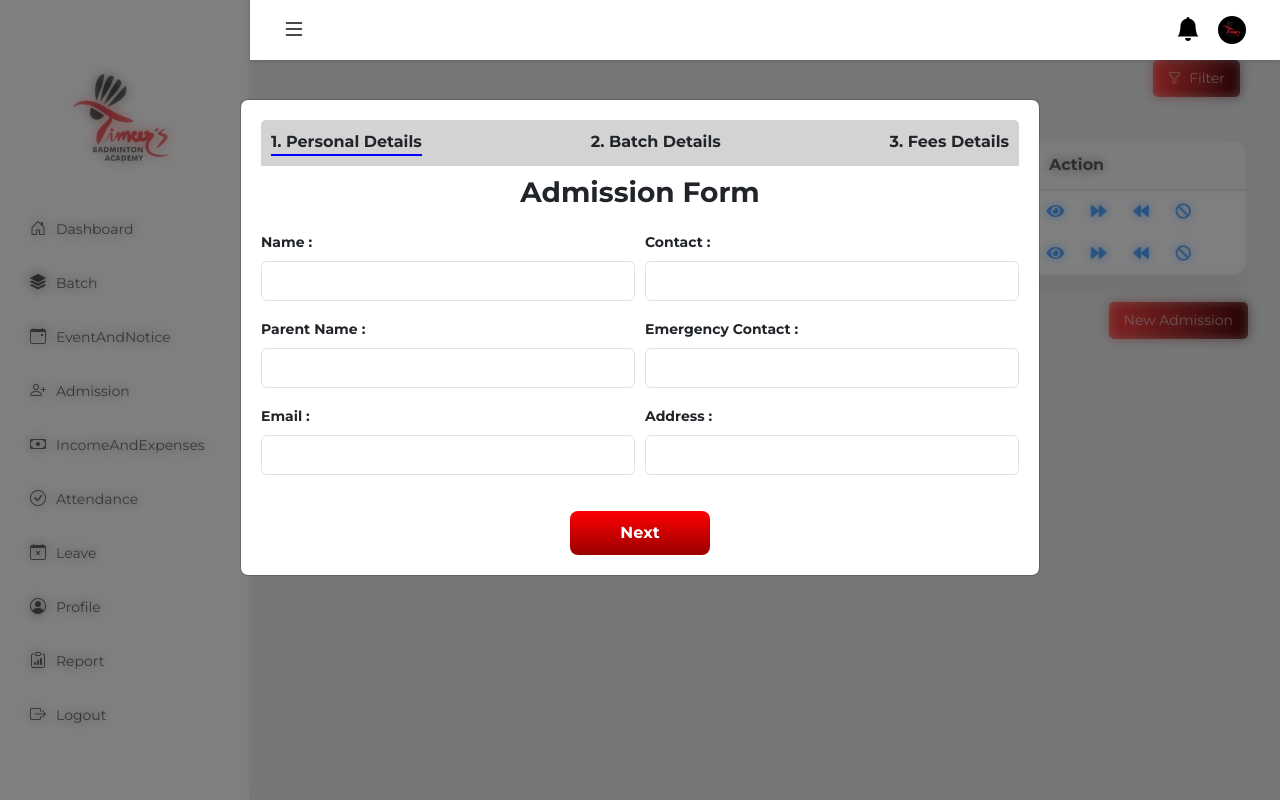
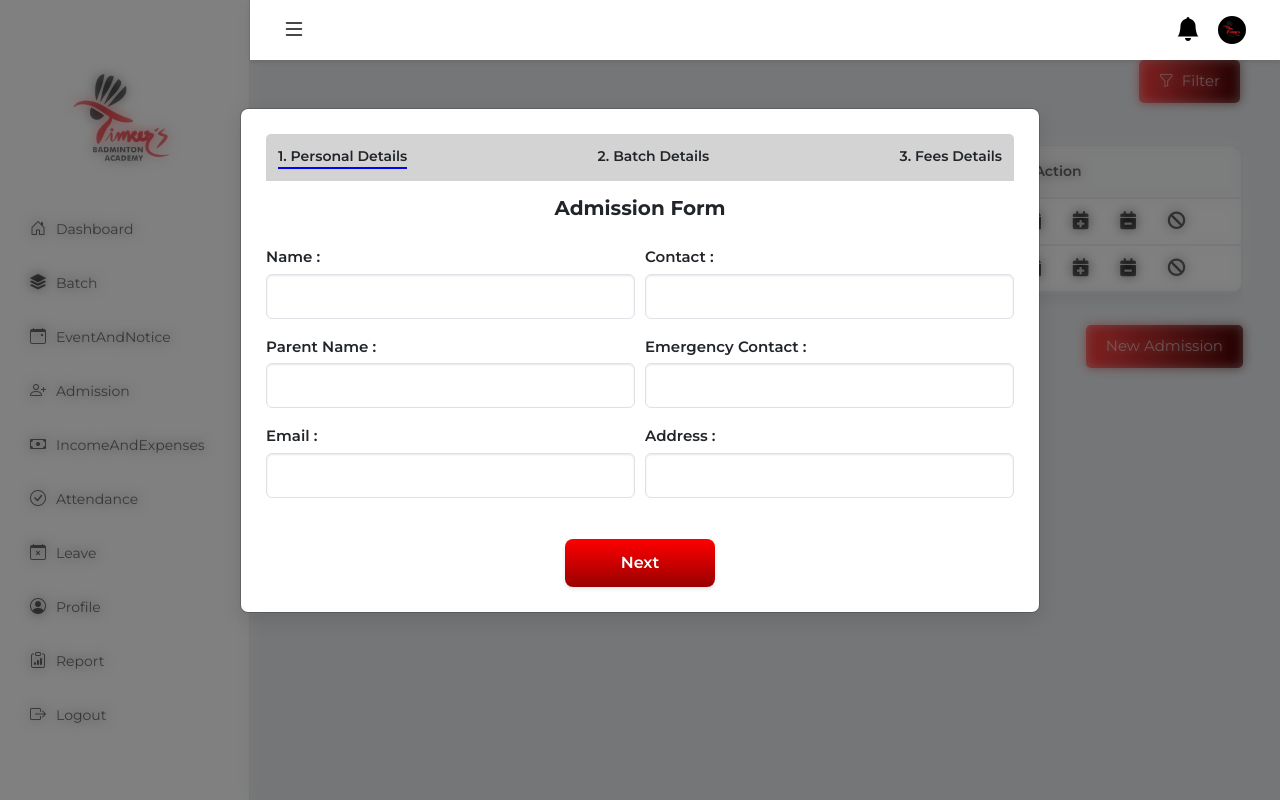
Before and after one commit to kalkutenikita2001/Timers_Last, a CodeIgniter app: page /timersacademy/admin/Admission in a window 1280 px wide, after a click on "New Admission". Run offline with CodeIgniter, Linux system fonts and the light colour scheme.

Commit message:
Added New changes

```diff
--- a/application/views/admin/Admission.php
+++ b/application/views/admin/Admission.php
@@ -13,11 +13,12 @@
     body {
       background-color: #e9ecef !important;
       margin: 0;
+      font-family: 'Segoe UI', Tahoma, Geneva, Verdana, sans-serif;
     }
 
     .content-wrapper {
       margin-left: 250px;
-      padding: 20px;
+      padding: 25px;
       transition: all 0.3s ease-in-out;
     }
 
@@ -36,12 +37,12 @@
 
     .table {
       width: 100%;
-      border-collapse: separate; /* Allows border-radius on cells */
+      border-collapse: separate;
       border-spacing: 0;
       background: #fff;
-      border-radius: 15px; /* Rounded corners for the entire table */
+      border-radius: 15px;
       overflow: hidden;
-      box-shadow: 0 6px 20px rgba(0, 0, 0, 0.1); /* Enhanced shadow for depth */
+      box-shadow: 0 4px 12px rgba(0, 0, 0, 0.1);
     }
 
     .table thead th {
@@ -49,21 +50,22 @@
       color: #000;
       border-bottom: 2px solid #dee2e6;
       white-space: nowrap;
-      padding: 12px 15px; /* Increased padding for better spacing */
+      padding: 15px 20px;
       text-align: center;
-      border-top-left-radius: 15px; /* Rounded top-left corner */
-      border-top-right-radius: 15px; /* Rounded top-right corner */
+      font-weight: 600;
+      border-top-left-radius: 15px;
+      border-top-right-radius: 15px;
     }
 
     .table td, .table th {
       vertical-align: middle;
       text-align: center;
-      padding: 12px 15px; /* Increased padding for better spacing */
+      padding: 15px 20px;
       white-space: nowrap;
       border-bottom: 1px solid #dee2e6;
+      font-size: 14px;
     }
 
-    /* Ensure the first and last td in the last row have rounded corners */
     .table tbody tr:last-child td:first-child {
       border-bottom-left-radius: 15px;
     }
@@ -73,22 +75,27 @@
     }
 
     .table tbody tr:hover {
-      background-color: #f1f1f1; /* Subtle hover effect */
+      background-color: #f1f1f1;
       transition: background-color 0.3s ease;
+    }
+
+    .table .horizontal-line td {
+      border: none;
+      background-color: #dee2e6;
+      height: 2px;
+      padding: 0;
     }
 
     .action-btn {
       background: none;
       border: none;
-      font-size: 16px;
-      margin: 0 5px;
-      color: #007bff;
-      transition: color 0.3s ease, transform 0.2s ease; /* Smooth transitions */
+      font-size: 18px;
+      margin: 0 8px;
+      transition: transform 0.2s ease;
     }
 
     .action-btn:hover {
-      color: #0056b3;
-      transform: scale(1.1); /* Slight scale on hover for interactivity */
+      transform: scale(1.15);
     }
 
     .new-admission-btn {
@@ -96,13 +103,15 @@
       color: white;
       border: none;
       border-radius: 5px;
-      padding: 8px 15px;
-      font-size: 14px;
-      margin-top: 10px;
+      padding: 10px 20px;
+      font-size: 15px;
+      margin-top: 15px;
+      box-shadow: 0 2px 4px rgba(0, 0, 0, 0.1);
+      transition: box-shadow 0.3s ease;
     }
 
     .new-admission-btn:hover {
-      background: linear-gradient(to right, #ff3030, #360000);
+      box-shadow: 0 4px 8px rgba(0, 0, 0, 0.2);
     }
 
     .filter-btn {
@@ -110,30 +119,34 @@
       color: white;
       border: none;
       border-radius: 5px;
-      padding: 8px 15px;
-      font-size: 14px;
+      padding: 10px 20px;
+      font-size: 15px;
       float: right;
-      margin-bottom: 10px;
+      margin-bottom: 15px;
       margin-right: 40px;
+      box-shadow: 0 2px 4px rgba(0, 0, 0, 0.1);
+      transition: box-shadow 0.3s ease;
     }
 
     .filter-btn:hover {
-      background: linear-gradient(to right, #ff3030, #360000);
+      box-shadow: 0 4px 8px rgba(0, 0, 0, 0.2);
     }
 
     .modal-content {
       background-color: #f0ebeb;
-      border-radius: 10px;
-      padding: 20px;
+      border-radius: 12px;
+      padding: 25px;
       margin: auto;
       border: 2px solid #007bff;
-      margin-top: 71px !important;
+      box-shadow: 0 6px 20px rgba(0, 0, 0, 0.1);
+      margin-top: 80px !important;
     }
 
     .modal-content h3 {
       text-align: center;
-      font-weight: bold;
-      margin-bottom: 20px;
+      font-weight: 700;
+      margin-bottom: 25px;
+      font-size: 20px;
     }
 
     .modal-backdrop.show {
@@ -141,14 +154,16 @@
     }
 
     .form-group label {
-      font-weight: bold;
-      font-size: 14px;
+      font-weight: 600;
+      font-size: 15px;
+      margin-bottom: 5px;
     }
 
     .form-control {
-      height: 40px;
-      border-radius: 6px;
+      height: 45px;
+      border-radius: 8px;
       font-size: 14px;
+      box-shadow: inset 0 1px 2px rgba(0, 0, 0, 0.1);
     }
 
     .submit-btn, .next-btn {
@@ -156,24 +171,31 @@
       border: none;
       color: white;
       border-radius: 8px;
-      padding: 10px;
-      width: 140px;
-      font-weight: bold;
+      padding: 12px;
+      width: 150px;
+      font-weight: 600;
       display: block;
-      margin: 20px auto 0;
+      margin: 25px auto 0;
+      box-shadow: 0 2px 4px rgba(0, 0, 0, 0.1);
+      transition: box-shadow 0.3s ease;
+    }
+
+    .submit-btn:hover, .next-btn:hover {
+      box-shadow: 0 4px 8px rgba(0, 0, 0, 0.2);
     }
 
     .step-nav {
       display: flex;
       justify-content: space-between;
-      padding: 10px;
+      padding: 12px;
       background-color: #d3d3d3;
       border-radius: 5px 5px 0 0;
-      margin-bottom: 10px;
+      margin-bottom: 15px;
+      font-size: 14px;
     }
 
     .step-nav span {
-      font-weight: bold;
+      font-weight: 600;
     }
 
     .step-active {
@@ -183,9 +205,15 @@
     .receipt-card {
       background-color: #f0ebeb;
       border: 2px solid #007bff;
-      border-radius: 5px;
-      padding: 10px;
-      margin: 10px 0;
+      border-radius: 8px;
+      padding: 15px;
+      margin: 15px 0;
+      box-shadow: 0 2px 6px rgba(0, 0, 0, 0.1);
+    }
+
+    .receipt-card p {
+      margin: 5px 0;
+      font-size: 14px;
     }
 
     @media (max-width: 768px) {
@@ -194,7 +222,7 @@
       }
       .content-wrapper {
         margin-left: 0 !important;
-        padding: 10px !important;
+        padding: 15px !important;
       }
       .table {
         font-size: 12px;
@@ -202,9 +230,13 @@
       .new-admission-btn, .filter-btn {
         margin-bottom: 10px;
         position: static;
+        width: 100%;
+        margin-right: 0;
       }
       .modal-content {
         max-width: 95%;
+        padding: 15px;
+        margin-top: 50px !important;
       }
     }
 
@@ -254,14 +286,15 @@
               <td>B1</td>
               <td>Corporate</td>
               <td>
-                <button class="action-btn edit-btn" data-toggle="modal" data-target="#editModal"><i class="fas fa-edit"></i></button>
-                <button class="action-btn delete-btn"><i class="fas fa-trash"></i></button>
-                <button class="action-btn view-btn" data-toggle="modal" data-target="#receiptModal"><i class="fas fa-eye"></i></button>
-                <button class="action-btn postpone-btn" data-toggle="modal" data-target="#postponeModal"><i class="fas fa-forward"></i></button>
-                <button class="action-btn prepone-btn" data-toggle="modal" data-target="#preponeModal"><i class="fas fa-backward"></i></button>
+                <button class="action-btn edit-btn" data-toggle="modal" data-target="#editModal"><i class="fas fa-pen"></i></button>
+                <button class="action-btn delete-btn"><i class="fas fa-trash-alt"></i></button>
+                <button class="action-btn view-btn" data-toggle="modal" data-target="#receiptModal"><i class="fas fa-file-invoice"></i></button>
+                <button class="action-btn postpone-btn" data-toggle="modal" data-target="#postponeModal"><i class="fas fa-calendar-plus"></i></button>
+                <button class="action-btn prepone-btn" data-toggle="modal" data-target="#preponeModal"><i class="fas fa-calendar-minus"></i></button>
                 <button class="action-btn cancel-btn" data-toggle="modal" data-target="#cancelModal"><i class="fas fa-ban"></i></button>
               </td>
             </tr>
+            <tr class="horizontal-line"><td colspan="6"></td></tr>
             <tr>
               <td>John Smith</td>
               <td>987654321</td>
@@ -269,14 +302,15 @@
               <td>B2</td>
               <td>Individual</td>
               <td>
-                <button class="action-btn edit-btn" data-toggle="modal" data-target="#editModal"><i class="fas fa-edit"></i></button>
-                <button class="action-btn delete-btn"><i class="fas fa-trash"></i></button>
-                <button class="action-btn view-btn" data-toggle="modal" data-target="#receiptModal"><i class="fas fa-eye"></i></button>
-                <button class="action-btn postpone-btn" data-toggle="modal" data-target="#postponeModal"><i class="fas fa-forward"></i></button>
-                <button class="action-btn prepone-btn" data-toggle="modal" data-target="#preponeModal"><i class="fas fa-backward"></i></button>
+                <button class="action-btn edit-btn" data-toggle="modal" data-target="#editModal"><i class="fas fa-pen"></i></button>
+                <button class="action-btn delete-btn"><i class="fas fa-trash-alt"></i></button>
+                <button class="action-btn view-btn" data-toggle="modal" data-target="#receiptModal"><i class="fas fa-file-invoice"></i></button>
+                <button class="action-btn postpone-btn" data-toggle="modal" data-target="#postponeModal"><i class="fas fa-calendar-plus"></i></button>
+                <button class="action-btn prepone-btn" data-toggle="modal" data-target="#preponeModal"><i class="fas fa-calendar-minus"></i></button>
                 <button class="action-btn cancel-btn" data-toggle="modal" data-target="#cancelModal"><i class="fas fa-ban"></i></button>
               </td>
             </tr>
+            <tr class="horizontal-line"><td colspan="6"></td></tr>
           </tbody>
         </table>
       </div>
@@ -312,7 +346,6 @@
             <div class="invalid-feedback">Please enter a valid 10-digit contact number.</div>
           </div>
         </div>
-
         <div class="form-row">
           <div class="form-group col-md-6">
             <label for="parentName">Parent Name :</label>
@@ -325,7 +358,6 @@
             <div class="invalid-feedback">Please enter a valid 10-digit emergency contact number.</div>
           </div>
         </div>
-
         <div class="form-row">
           <div class="form-group col-md-6">
             <label for="email">Email :</label>
@@ -338,7 +370,6 @@
             <div class="invalid-feedback">Please enter an address.</div>
           </div>
         </div>
-
         <button type="submit" class="next-btn">Next</button>
       </form>
     </div>
@@ -368,7 +399,6 @@
             <div class="invalid-feedback">Please enter a valid batch (letters and numbers only).</div>
           </div>
         </div>
-
         <div class="form-row">
           <div class="form-group col-md-6">
             <label for="category">Category :</label>
@@ -389,7 +419,6 @@
             <div class="invalid-feedback">Please select a coach.</div>
           </div>
         </div>
-
         <div class="form-row">
           <div class="form-group col-md-6">
             <label for="duration">Duration :</label>
@@ -401,7 +430,6 @@
             <div class="invalid-feedback">Please select a duration.</div>
           </div>
         </div>
-
         <button type="submit" class="next-btn">Next</button>
       </form>
     </div>
@@ -431,7 +459,6 @@
             <div class="invalid-feedback">Please enter a valid amount paid.</div>
           </div>
         </div>
-
         <div class="form-row">
           <div class="form-group col-md-6">
             <label for="remainingAmount">Remaining Amount :</label>
@@ -453,7 +480,6 @@
             <div class="invalid-feedback">Please select a payment method.</div>
           </div>
         </div>
-
         <button type="submit" class="submit-btn">Generate Receipt</button>
       </form>
     </div>
@@ -549,7 +575,6 @@
             <div class="invalid-feedback">Please enter a valid 10-digit contact number.</div>
           </div>
         </div>
-
         <div class="form-row">
           <div class="form-group col-md-6">
             <label for="filterCenter">Center :</label>
@@ -562,7 +587,6 @@
             <div class="invalid-feedback">Please enter a valid batch (letters and numbers only).</div>
           </div>
         </div>
-
         <div class="form-row">
           <div class="form-group col-md-12">
             <label for="filterCategory">Category :</label>
@@ -573,7 +597,6 @@
             </select>
           </div>
         </div>
-
         <button type="submit" class="submit-btn">Apply Filter</button>
       </form>
     </div>
@@ -598,7 +621,6 @@
             <div class="invalid-feedback">Please enter a valid 10-digit contact number.</div>
           </div>
         </div>
-
         <div class="form-row">
           <div class="form-group col-md-6">
             <label for="editCenter">Center :</label>
@@ -611,7 +633,6 @@
             <div class="invalid-feedback">Please enter a valid batch (letters and numbers only).</div>
           </div>
         </div>
-
         <div class="form-row">
           <div class="form-group col-md-12">
             <label for="editCategory">Category :</label>
@@ -623,7 +644,6 @@
             <div class="invalid-feedback">Please select a category.</div>
           </div>
         </div>
-
         <button type="submit" class="submit-btn">Save Changes</button>
       </form>
     </div>
@@ -662,7 +682,7 @@
             <p>Payment Mode : <span id="receiptPaymentMethod"></span></p>
           </div>
         </div>
-        <p><strong>Date :</strong> 17-07-2025 09:48 PM IST</p>
+        <p><strong>Date :</strong> 12:09 PM IST, July 26, 2025</p>
       </div>
       <button type="button" class="btn btn-secondary" data-dismiss="modal">Close</button>
     </div>
@@ -727,11 +747,11 @@
           <td>${batch}</td>
           <td>${category}</td>
           <td>
-            <button class="action-btn edit-btn" data-toggle="modal" data-target="#editModal" data-name="${name}" data-contact="${contact}" data-center="${center}" data-batch="${batch}" data-category="${category}"><i class="fas fa-edit"></i></button>
-            <button class="action-btn delete-btn"><i class="fas fa-trash"></i></button>
-            <button class="action-btn view-btn" data-toggle="modal" data-target="#receiptModal"><i class="fas fa-eye"></i></button>
-            <button class="action-btn postpone-btn" data-toggle="modal" data-target="#postponeModal"><i class="fas fa-forward"></i></button>
-            <button class="action-btn prepone-btn" data-toggle="modal" data-target="#preponeModal"><i class="fas fa-backward"></i></button>
+            <button class="action-btn edit-btn" data-toggle="modal" data-target="#editModal" data-name="${name}" data-contact="${contact}" data-center="${center}" data-batch="${batch}" data-category="${category}"><i class="fas fa-pen"></i></button>
+            <button class="action-btn delete-btn"><i class="fas fa-trash-alt"></i></button>
+            <button class="action-btn view-btn" data-toggle="modal" data-target="#receiptModal"><i class="fas fa-file-invoice"></i></button>
+            <button class="action-btn postpone-btn" data-toggle="modal" data-target="#postponeModal"><i class="fas fa-calendar-plus"></i></button>
+            <button class="action-btn prepone-btn" data-toggle="modal" data-target="#preponeModal"><i class="fas fa-calendar-minus"></i></button>
             <button class="action-btn cancel-btn" data-toggle="modal" data-target="#cancelModal"><i class="fas fa-ban"></i></button>
           </td>
         `;
@@ -809,7 +829,6 @@
           if (this.checkValidity()) {
             event.preventDefault();
             const newDate = document.getElementById('postponeDate').value;
-            // Update batch date in the system (for now, just log the change)
             console.log(`Postponed admission for ${row.cells[0].textContent} to ${newDate}`);
             $('#postponeModal').modal('hide');
             this.reset();
@@ -828,7 +847,6 @@
           if (this.checkValidity()) {
             event.preventDefault();
             const newDate = document.getElementById('preponeDate').value;
-            // Update batch date in the system (for now, just log the change)
             console.log(`Preponed admission for ${row.cells[0].textContent} to ${newDate}`);
             $('#preponeModal').modal('hide');
             this.reset();
@@ -846,7 +864,6 @@
         document.getElementById('cancelForm').onsubmit = function (event) {
           if (this.checkValidity()) {
             event.preventDefault();
-            // Remove the row from the table
             row.remove();
             console.log(`Cancelled admission for ${row.cells[0].textContent}`);
             $('#cancelModal').modal('hide');
--- a/application/views/superadmin/Leave.php
+++ b/application/views/superadmin/Leave.php
@@ -389,7 +389,7 @@
             }
 
             .add-btn {
-                padding: 8px 20px;
+                /* padding: 8px 20px; */
                 font-size: 14px;
             }
         }
```
Also changed, not shown: application/views/admin/Attendance.php (+6 -7 lines), application/views/admin/Dashboard.php (+8 -8 lines), application/views/admin/IncomeAndExpenses.php (+10 -8 lines), application/views/admin/Leave.php (+10 -8 lines), application/views/admin/Profile.php (+10 -13 lines).
